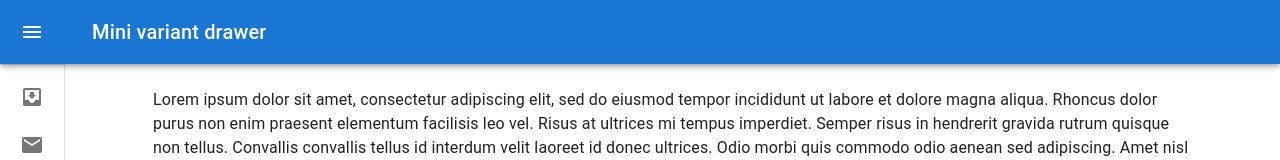
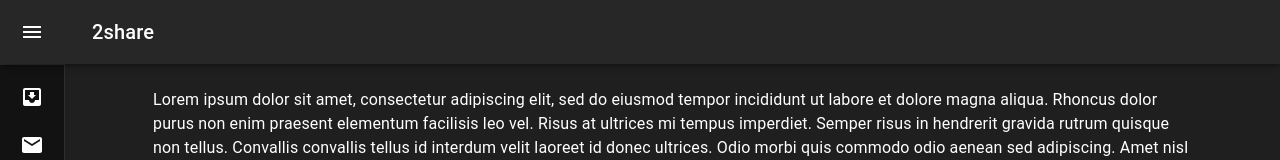
Before and after one commit to rafaelarissa/2share, a React (Create React App) app: page / in a window 1280 px wide. Shown: the top 160 px of the page. Built offline with nearby package versions, Linux system fonts and the light colour scheme; no server answers.

Commit message:
feat: added dark mode palette

```diff
--- a/src/App.js
+++ b/src/App.js
@@ -1,15 +1,24 @@
+import { createTheme, ThemeProvider } from "@mui/material/styles";
 import React from "react";
 import { Routes, Route, BrowserRouter } from "react-router-dom";
 import AddPlaylist from "./pages/AddPlaylist";
 import Home from "./pages/Home";
 
 export default function App() {
+  const darkTheme = createTheme({
+    palette: {
+      mode: "dark",
+    },
+  });
+
   return (
+    <ThemeProvider theme={darkTheme}>
       <BrowserRouter>
         <Routes>
           <Route path="/" element={<Home />} />
           <Route path="/new-playlist" element={<AddPlaylist />} />
         </Routes>
       </BrowserRouter>
+    </ThemeProvider>
   );
 }
--- a/src/components/SideBar/index.js
+++ b/src/components/SideBar/index.js
@@ -100,7 +100,7 @@ export default function MiniDrawer() {
 
   return (
     <Box sx={{ display: "flex" }}>
-      <CssBaseline />
+      {/* <CssBaseline /> */}
       <AppBar position="fixed" open={open}>
         <Toolbar>
           <IconButton
@@ -116,7 +116,7 @@ export default function MiniDrawer() {
             <MenuIcon />
           </IconButton>
           <Typography variant="h6" noWrap component="div">
-            Mini variant drawer
+            2share
           </Typography>
         </Toolbar>
       </AppBar>
```
Lines whose indentation alone changed are shown as unchanged.
